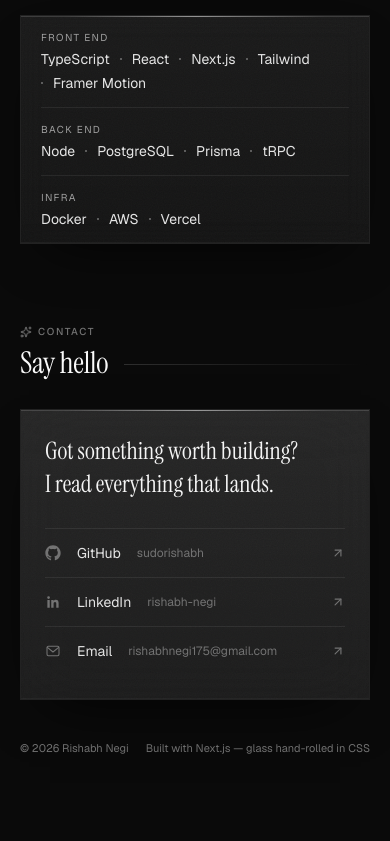
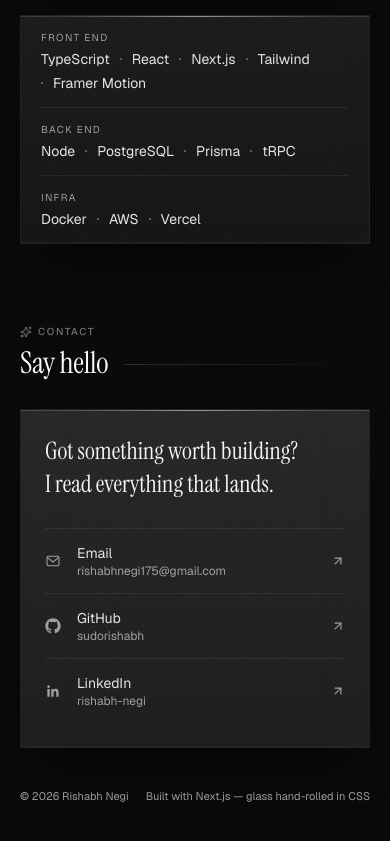
Before and after one commit to sudorishabh/sudorishabh, a Next.js app: page /about in a window 390 px wide. Shown: the part 2110-2951 px from the top of the page. Built offline with nearby package versions, Linux system fonts and the light colour scheme.

Commit message:
style(contact): lead with email, stack rows on phones, lift greys off the contrast floor
Co-Authored-By: Claude Opus 5 (1M context) <noreply@anthropic.com>

```diff
--- a/components/about/contact-section.tsx
+++ b/components/about/contact-section.tsx
@@ -14,6 +14,17 @@ import { cn } from "@/lib/utils";
   than icon buttons. The nav already has the icon-only version -- repeating it
   here would say the same thing twice and give the page nowhere to land.
 */
+
+/*
+  Email leads here, whatever order the nav uses. The nav can afford to show
+  the profiles first; a section whose entire job is "how do I reach you"
+  cannot put the address third.
+*/
+const contactLinks = [
+  ...socialLinks.filter((link) => link.href.startsWith("mailto:")),
+  ...socialLinks.filter((link) => !link.href.startsWith("mailto:")),
+];
+
 export default function ContactSection() {
   return (
     <section
@@ -41,10 +52,16 @@ export default function ContactSection() {
             Got something worth building? I read everything that lands.
           </p>
 
+          {/*
+            Rows tint on hover rather than only recolouring their icon and
+            arrow -- at ~48px tall the whole row is the target, and nothing
+            said so. The tint stays at 0.03 because it sits on an already
+            thick pane; anything heavier turns the row into a second surface.
+          */}
           <motion.ul
             className='mt-7 divide-y divide-white/[0.07] border-t border-white/[0.07]'
             variants={staggerContainer}>
-            {socialLinks.map((link) => (
+            {contactLinks.map((link) => (
               <motion.li
                 key={link.label}
                 variants={staggerItem}>
@@ -54,17 +71,27 @@ export default function ContactSection() {
                     link.href.startsWith("mailto:") ? undefined : "_blank"
                   }
                   rel='noreferrer'
-                  className='group flex items-center gap-4 rounded-lg py-3.5 transition-colors duration-300 focus-visible:ring-2 focus-visible:ring-white/40 focus-visible:outline-none'>
-                  <span className='size-4 shrink-0 text-neutral-500 transition-colors duration-300 group-hover:text-white group-focus-visible:text-white'>
+                  className='group flex items-center gap-4 rounded-lg py-3.5 transition-colors duration-300 hover:bg-white/[0.03] focus-visible:ring-2 focus-visible:ring-white/40 focus-visible:outline-none'>
+                  <span className='size-4 shrink-0 text-neutral-400 transition-colors duration-300 group-hover:text-white group-focus-visible:text-white'>
                     {link.icon}
                   </span>
-                  <span className='text-sm text-neutral-200'>
-                    {link.label}
+
+                  {/*
+                    Stacked on phones, one line from `sm` up. Side by side at
+                    320px the label and the address together overran the row,
+                    so the address -- the only part of it worth copying --
+                    was the half that got truncated.
+                  */}
+                  <span className='flex min-w-0 flex-col sm:flex-row sm:items-baseline sm:gap-3'>
+                    <span className='text-sm text-neutral-200'>
+                      {link.label}
+                    </span>
+                    <span className='truncate text-xs text-neutral-400'>
+                      {link.handle}
+                    </span>
                   </span>
-                  <span className='truncate text-xs text-neutral-500'>
-                    {link.handle}
-                  </span>
-                  <ArrowUpRight className='ml-auto size-3.5 shrink-0 text-neutral-500 transition-[color,transform] duration-300 group-hover:-translate-y-px group-hover:translate-x-px group-hover:text-white group-focus-visible:text-white' />
+
+                  <ArrowUpRight className='ml-auto size-3.5 shrink-0 text-neutral-400 transition-[color,transform] duration-300 group-hover:-translate-y-px group-hover:translate-x-px group-hover:text-white group-focus-visible:text-white motion-reduce:group-hover:translate-x-0 motion-reduce:group-hover:translate-y-0' />
                 </a>
               </motion.li>
             ))}
@@ -73,11 +100,11 @@ export default function ContactSection() {
       </motion.div>
 
       {/*
-        neutral-500, not 600: over this page's photo backdrop 600 sits near
-        2.5:1, under the 4.5:1 floor -- and the backdrop is lighter in places
-        than the flat ground these greys were picked against.
+        neutral-400, not 500: the page's greys were picked against a flat dark
+        ground, and this line sits at the bottom edge where the backdrop's own
+        fade is lightest.
       */}
-      <footer className='mt-10 flex flex-wrap items-center justify-between gap-3 text-[11px] text-neutral-500'>
+      <footer className='mt-10 flex flex-wrap items-center justify-between gap-3 text-[11px] text-neutral-400'>
         <span>© {new Date().getFullYear()} Rishabh Negi</span>
         <span>Built with Next.js — glass hand-rolled in CSS</span>
       </footer>
```
